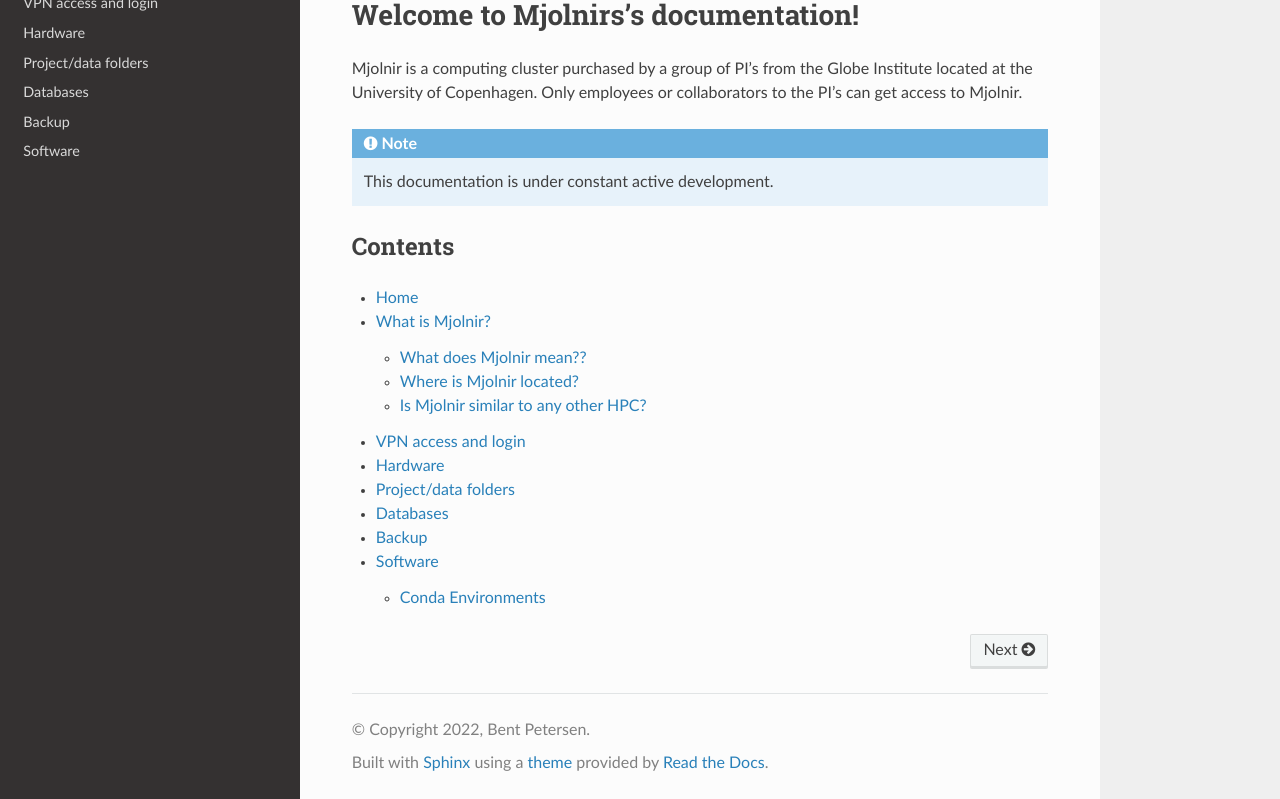
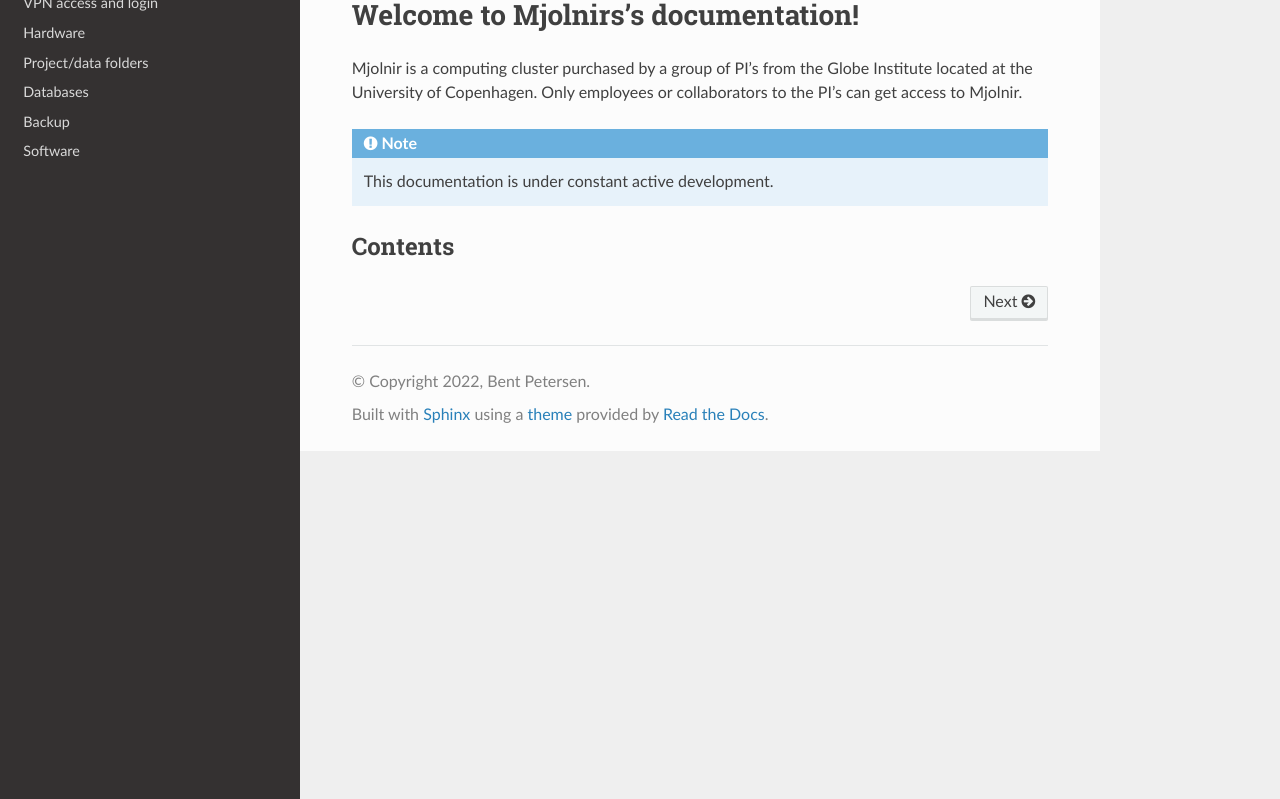
Before and after one commit to bentpetersendk/mjolnir_ucph, a Sphinx documentation site: the page built from docs/source/index.rst, in a window 1280 px wide and 1002 px high, cut to the strip 203-1002 px from the top of the window. Built offline with Sphinx 7.4.7 and the Read the Docs theme 2.0.0, drawn with Linux system fonts in a browser that asks for light colours; part of the change alters nothing that is shown.

```diff
--- a/docs/source/index.rst
+++ b/docs/source/index.rst
@@ -13,6 +13,8 @@ Contents
 --------
 
 .. toctree::
+   :maxdepth: 2
+   :hidden:
 
    Home <self>
    mjolnir
```
